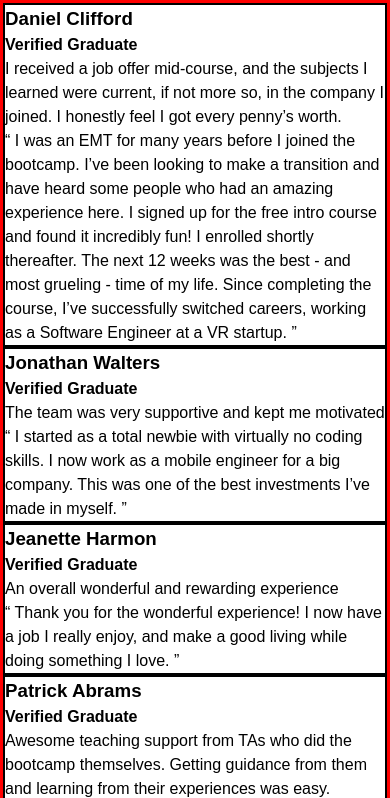
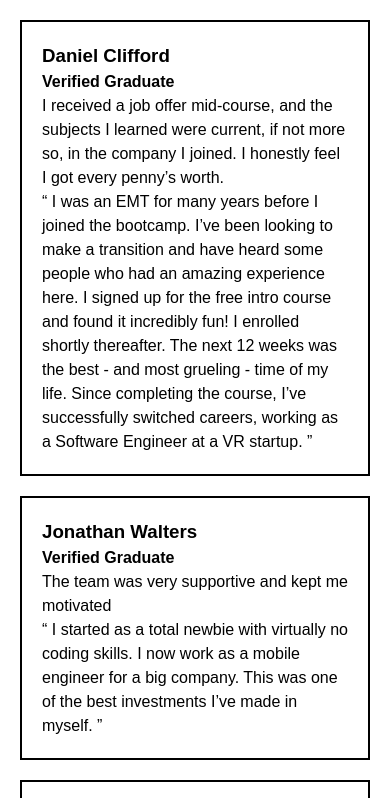
Before and after one commit to djlaw90/testamonials-grid, a plain HTML site: page index.html in a window 390 px wide. Shown: the top 798 px of the page. Drawn offline with Linux system fonts and the light colour scheme.

Commit message:
Basic grid set up

```diff
--- a/index.html
+++ b/index.html
@@ -14,7 +14,7 @@
 <body>
   <div class="container">
 
-    <div class="card">
+    <div class="card" id="daniel">
       <article>
         <h3 class="name">Daniel Clifford</h3>
         <h4 class="title">Verified Graduate</h4>
@@ -30,7 +30,7 @@
       </article>
     </div>
 
-    <div class="card">
+    <div class="card" id="jonathan">
       <article>
         <h3 class="name">Jonathan Walters</h3>
         <h4 class="title">Verified Graduate</h4>
@@ -42,7 +42,7 @@
       </article>
     </div>
 
-    <div class="card">
+    <div class="card" id="jeanette">
       <article>
           <h3 class="name">Jeanette Harmon</h3>
           <h4 class="title">Verified Graduate</h4>
@@ -54,7 +54,7 @@
       </article>
     </div>
 
-    <div class="card">
+    <div class="card" id="patrick">
       <article>
         <h3 class="name">Patrick Abrams</h3>
         <h4 class="title">Verified Graduate</h4>
@@ -69,7 +69,7 @@
       </article>
     </div>
 
-    <div class="card">
+    <div class="card" id="kira">
       <article>
         <h3 class="name">Kira Whittle</h3>
         <h4 class="title">Verified Graduate</h4>
--- a/styles.css
+++ b/styles.css
@@ -1,10 +1,73 @@
-.attribution { font-size: 11px; text-align: center; }
-.attribution a { color: hsl(228, 45%, 44%); }
+.attribution {
+    font-size: 11px;
+    text-align: center;
+}
 
+.attribution a {
+    color: hsl(228, 45%, 44%);
+}
 
 .container {
-    border: 3px solid red;
+    display: grid;
+    grid-template-columns: repeat(auto-fit, minmax(250px, 1fr));
+    grid-template-rows: auto auto;
+    grid-template-areas:
+      "daniel daniel jonathan kira"
+      "jeanette patrick patrick kira";
+    gap: 20px;
+    max-width: 1500px;
+    margin: 0 auto; /* Centers the grid */
+    padding: 20px; /* Adds spacing on smaller screens */
 }
+
 .card {
+    display: grid;
     border: 2px solid black;
+    max-width: 100%;
+    padding: 20px;
 }
+
+/* Grid Area Assignments */
+#daniel {
+    grid-area: daniel;
+}
+
+#jonathan {
+    grid-area: jonathan;
+}
+
+#jeanette {
+    grid-area: jeanette;
+}
+
+#patrick {
+    grid-area: patrick;
+}
+
+#kira {
+    grid-area: kira;
+}
+
+/* Tablet: 2-Column Layout */
+@media (max-width: 1024px) {
+    .container {
+        grid-template-columns: 1fr 1fr; /* 2 columns */
+        grid-template-areas:
+            "daniel daniel"
+            "jonathan kira"
+            "jeanette patrick";
+    }
+}
+
+/* Mobile: 1-Column Layout */
+@media (max-width: 600px) {
+    .container {
+        grid-template-columns: 1fr; /* 1 column */
+        grid-template-areas:
+            "daniel"
+            "jonathan"
+            "jeanette"
+            "patrick"
+            "kira";
+    }
+}
```
